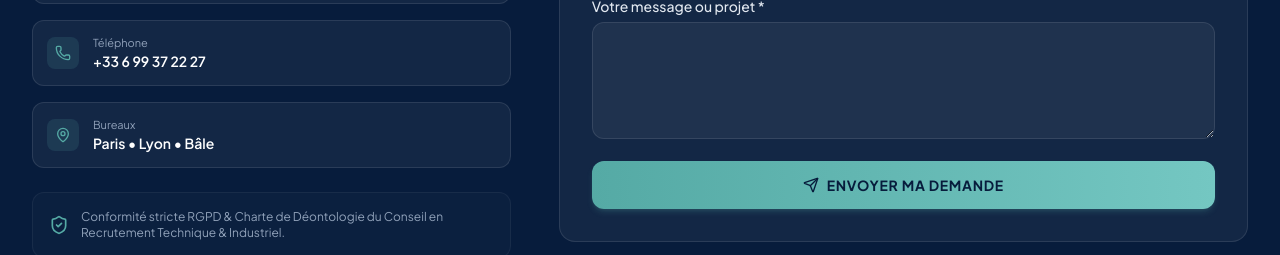
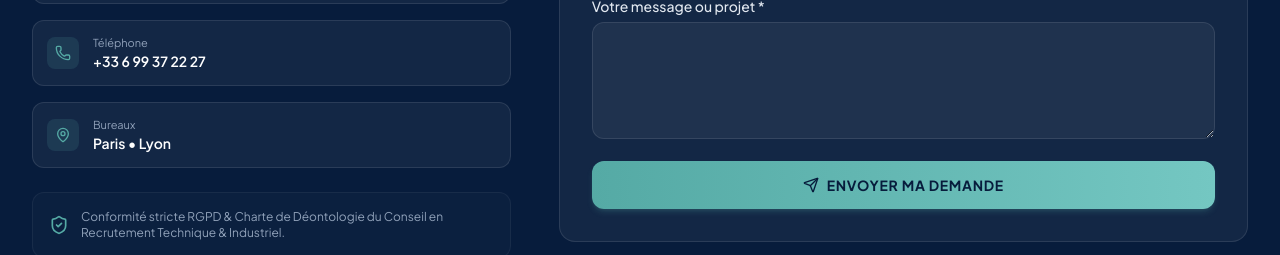
Before and after one commit to y8y4znb7n5-png/VITALIA-FRANCE-, a React (Vite) app: page / in a window 1280 px wide. Shown: the part 8700-8955 px from the top of the page. Built offline with nearby package versions, Linux system fonts and the light colour scheme.

Commit message:
fix: update office locations in ContactSection
Remove Bâle from the office locations list to reflect current operations.

```diff
--- a/src/components/ContactSection.tsx
+++ b/src/components/ContactSection.tsx
@@ -123,7 +123,7 @@ export const ContactSection: React.FC<ContactSectionProps> = ({
                 </div>
                 <div>
                   <p className="text-slate-400 text-[11px]">Bureaux</p>
-                  <p className="font-semibold text-white">Paris • Lyon • Bâle</p>
+                  <p className="font-semibold text-white">Paris • Lyon</p>
                 </div>
               </div>
             </div>
```
